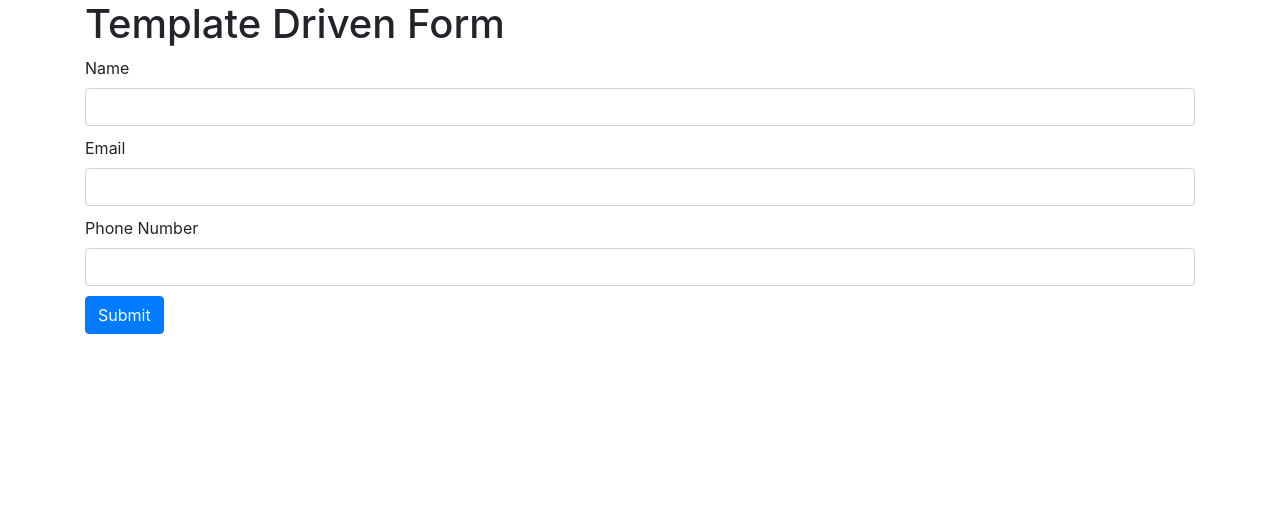
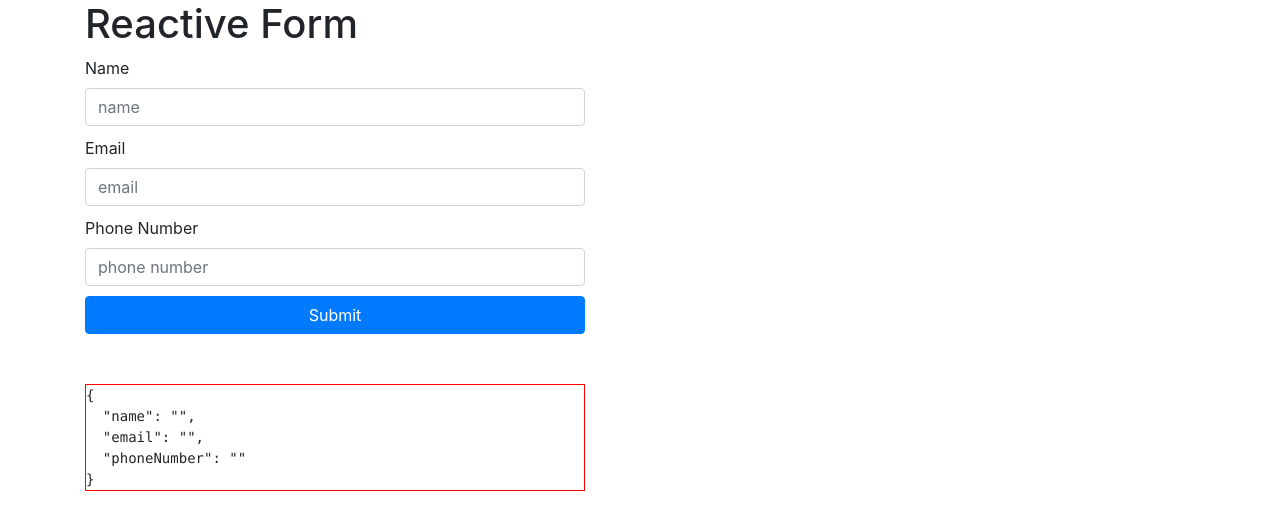
Before and after one commit to AnubhabD/Angularjs-sample, an Angular app: page / in a window 1280 px wide. Shown: the top 530 px of the page. Built offline with nearby package versions, Linux system fonts and the light colour scheme.

Commit message:
reactive form added

```diff
--- a/src/app/app.component.html
+++ b/src/app/app.component.html
@@ -19,4 +19,12 @@
 
 <!-- <app-button></app-button> -->
 
-<app-template-form></app-template-form>
+<!-- <app-template-form></app-template-form> -->
+<app-reactive-form></app-reactive-form>
+
+<!-- <div class="container">
+  <ng-container [formGroup]="userForm">
+    <app-basic-info formGroupName="basicInfo"></app-basic-info>
+  </ng-container>
+  <pre>{{userForm.value | json}}</pre>
+</div> -->
--- /dev/null
+++ b/src/app/reactive-form-outputs/reactive-form-outputs.component.html
@@ -0,0 +1,5 @@
+<!-- <div [formGroup]="userForm">
+  <pre style="margin-top: 50px; border: 1px solid red; width: 500px">
+    {{ userForm.value | json }}
+  </pre>
+</div> -->
--- /dev/null
+++ b/src/app/reactive-form-outputs/reactive-form-outputs.component.ts
@@ -0,0 +1,23 @@
+import { Component, Input, OnInit } from '@angular/core';
+import { FormGroup, FormGroupDirective } from '@angular/forms';
+
+@Component({
+  selector: 'app-reactive-form-outputs',
+  templateUrl: './reactive-form-outputs.component.html',
+  styleUrls: ['./reactive-form-outputs.component.scss'],
+})
+export class ReactiveFormOutputsComponent implements OnInit {
+
+  @Input()
+  data!: Partial<{
+    name: string | null;
+    email: string | null;
+    phoneNumber: string | null;
+  }>;
+
+  constructor() {}
+
+  ngOnInit(): void {
+    console.log(this.data);
+  }
+}
--- /dev/null
+++ b/src/app/reactive-form/reactive-form.component.html
@@ -0,0 +1,77 @@
+<div class="container">
+  <h1>{{ Title }}</h1>
+  <form [formGroup]="userForm" (ngSubmit)="onSubmitForm()">
+    <div style="margin-bottom: 10px; width: 500px">
+      <label for="name">Name </label>
+      <input
+        type="text"
+        class="form-control"
+        placeholder="name"
+        formControlName="name"
+        [ngClass]="{ 'is-invalid': submitted && userForm.controls.name.errors }"
+      />
+      <div
+        *ngIf="submitted && userForm.controls.name.errors"
+        class="invalid-feedback"
+      >
+        <div *ngIf="userForm.controls.name.errors?.['required']">
+          Please enter name
+        </div>
+      </div>
+    </div>
+    <div style="margin-bottom: 10px; width: 500px">
+      <label for="email">Email </label>
+      <input
+        type="text"
+        class="form-control"
+        placeholder="email"
+        formControlName="email"
+        [ngClass]="{
+          'is-invalid': submitted && userForm.controls.email.errors
+        }"
+      />
+      <div
+        *ngIf="submitted && userForm.controls.email.errors"
+        class="invalid-feedback"
+      >
+        <div *ngIf="userForm.controls.email.errors?.['required']">
+          Please enter email
+        </div>
+        <div *ngIf="userForm.controls.email.errors?.['email']">
+          Please enter a valid email
+        </div>
+      </div>
+    </div>
+    <div style="margin-bottom: 10px; width: 500px">
+      <label for="phoneNumber">Phone Number </label>
+      <input
+        type="text"
+        class="form-control"
+        placeholder="phone number"
+        formControlName="phoneNumber"
+        [ngClass]="{
+          'is-invalid': submitted && userForm.controls.phoneNumber.errors
+        }"
+      />
+      <div
+        *ngIf="submitted && userForm.controls.phoneNumber.errors"
+        class="invalid-feedback"
+      >
+        <div *ngIf="userForm.controls.phoneNumber.errors?.['required']">
+          Please enter phone number
+        </div>
+        <div *ngIf="userForm.controls.phoneNumber.errors?.['pattern']">
+          Please enter a valid phone number
+        </div>
+      </div>
+    </div>
+    <button class="btn btn-primary" style="width: 500px">Submit</button>
+  </form>
+  <pre style="margin-top: 50px; border: 1px solid red; width: 500px">{{ userForm.value | json }}</pre>
+  <!-- <div *ngIf="submitted && userForm.valid"> -->
+  <app-reactive-form-outputs [data]="sendData"></app-reactive-form-outputs>
+<!-- </div> -->
+</div>
+
+
+<!-- [disabled] = "!userForm.valid" -->
--- /dev/null
+++ b/src/app/reactive-form/reactive-form.component.ts
@@ -0,0 +1,40 @@
+import { Component, OnInit } from '@angular/core';
+import { FormBuilder, Validators } from '@angular/forms';
+
+@Component({
+  selector: 'app-reactive-form',
+  templateUrl: './reactive-form.component.html',
+  styleUrls: ['./reactive-form.component.scss'],
+})
+export class ReactiveFormComponent implements OnInit {
+  Title = 'Reactive Form';
+  submitted:boolean = false;
+
+  sendData!: Partial<{
+    name: string | null;
+    email: string | null;
+    phoneNumber: string | null;
+  }>;
+
+  constructor(private formBuilder: FormBuilder) {}
+
+  userForm = this.formBuilder.group({
+    name: ['', Validators.compose([Validators.required])],
+    email: ['', Validators.compose([Validators.required, Validators.email])],
+    phoneNumber: [
+      '',
+      Validators.compose([
+        Validators.required,
+        Validators.pattern('[0-9]{1}[0-9]{9}'),
+      ]),
+    ],
+  });
+
+  onSubmitForm(): void {
+    this.submitted = true;
+    this.sendData = this.userForm.value;
+    console.log(this.userForm.value);
+  }
+
+  ngOnInit(): void {}
+}
--- a/src/app/template-form/template-form.component.html
+++ b/src/app/template-form/template-form.component.html
@@ -1,5 +1,6 @@
 <div class="container">
   <h1>{{ Title }}</h1>
+  {{model | json}}
   <form
     #userForm="ngForm"
     name="form"
```
Also changed, not shown: src/app/app.module.ts (+8 -3 lines), src/app/reactive-form-outputs/reactive-form-outputs.component.scss (added), src/app/reactive-form/reactive-form.component.scss (added), 2 other files (tests, documents, lock files or other folders).
